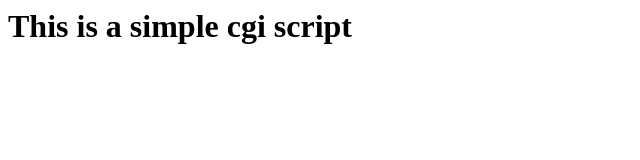
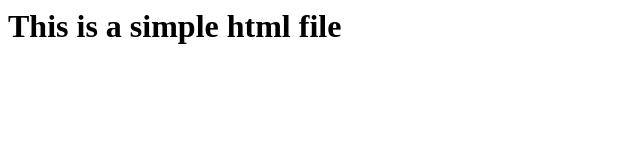
Before and after one commit to KevinDHuynh/WebServer-C, a plain HTML site: page www/index.html in a window 1280 px wide. Shown: the whole page, without its empty margins (0-640 px from the left). Drawn offline with Linux system fonts and the light colour scheme.

Commit message:
messing with CGI

```diff
--- a/www/index.html
+++ b/www/index.html
@@ -3,6 +3,6 @@
   <title>example index</title>
 </head>
 <body>
-  <h1>This is a simple cgi script</h1>
+  <h1>This is a simple html file</h1>
 </body>
 </html>
```
Also changed, not shown: www/cgi-bin/simple_cgi.txt (added), 4 other files.
